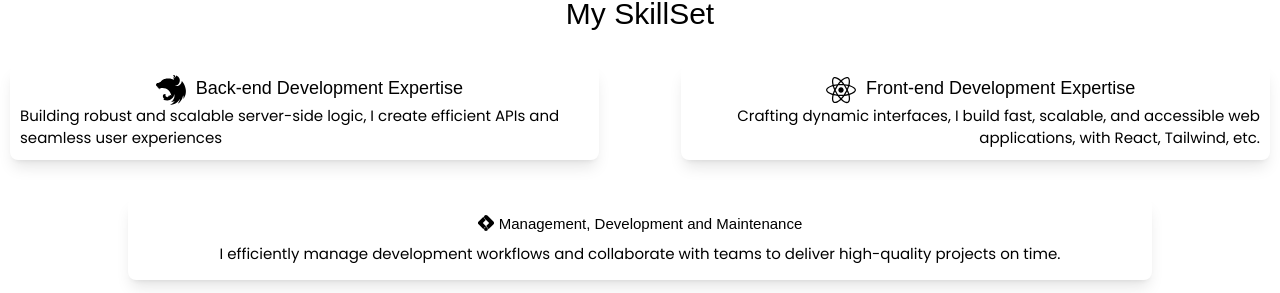
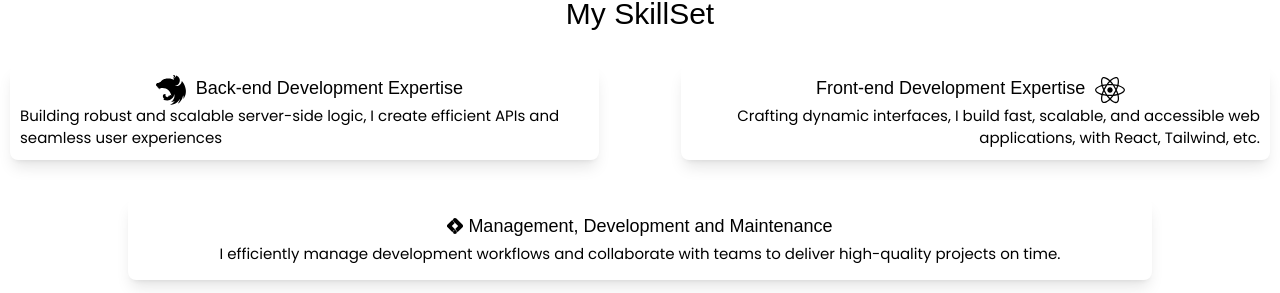
Before and after one commit to tosxin-456/Topinns_, a React (Vite) app: page /#home in a window 1280 px wide. Shown: the part 1903-2196 px from the top of the page. Built offline with nearby package versions, Linux system fonts and the light colour scheme; a web font is replaced by a local one.

Commit message:
wroked on the position

```diff
--- a/src/components/skillset.tsx
+++ b/src/components/skillset.tsx
@@ -31,7 +31,7 @@ function Skillset({isLightMode}:SkillsProps) {
         width={'fit-content'}
         display={'flex'}
         >
-        <Text width={'fit-content'} className='text-[18px] text-center flex'>
+        <Text width={'fit-content'} className='text-[18px] text-start flex'>
         <SiNestjs className='w-[50px] h-[30px] mr-auto' />
            Back-end Development Expertise
         </Text>
@@ -56,10 +56,10 @@ function Skillset({isLightMode}:SkillsProps) {
             display={'flex'}
             height={'fit-content'}
             >
-          <FaReact className='w-[50px] h-[30px] mr-auto' />
-        <Text  className='text-[18px] text-center'>
+        <Text  className='text-[18px] text-end'>
         Front-end Development Expertise
         </Text>
+          <FaReact className='w-[50px] h-[30px] mr-auto' />
             </Box>
         <Text fontFamily='"Poppins", "sans-serif"' className='text-[15px] text-end'>
         Crafting dynamic interfaces, I build fast, scalable, and accessible web applications, with React, Tailwind, etc.
@@ -78,8 +78,8 @@ function Skillset({isLightMode}:SkillsProps) {
         display={'flex'}
         height={'30px'}
         >
-        <SiGoogletagmanager className=' mr-[5px] mt-[2px]' />
-        <Text  className='text-[15px] text-center'>
+        <SiGoogletagmanager className=' mr-[5px] mt-[5px]' />
+        <Text  className='text-[18px] text-center'>
           Management, Development and Maintenance
         </Text>
             </Box >
```
